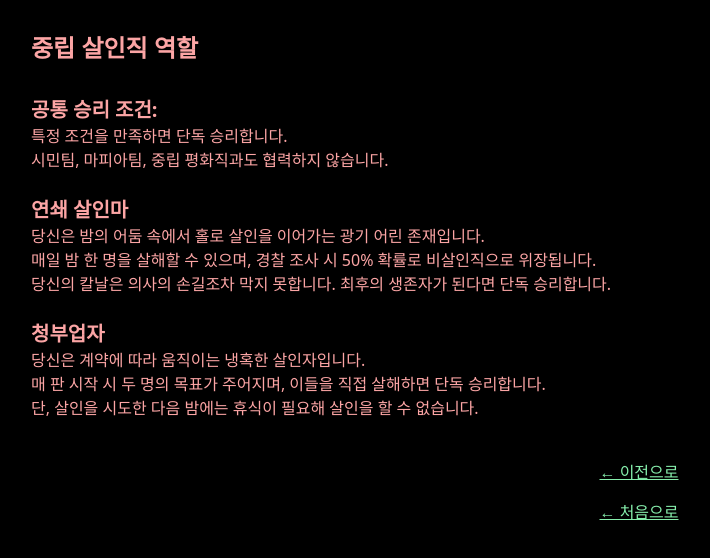
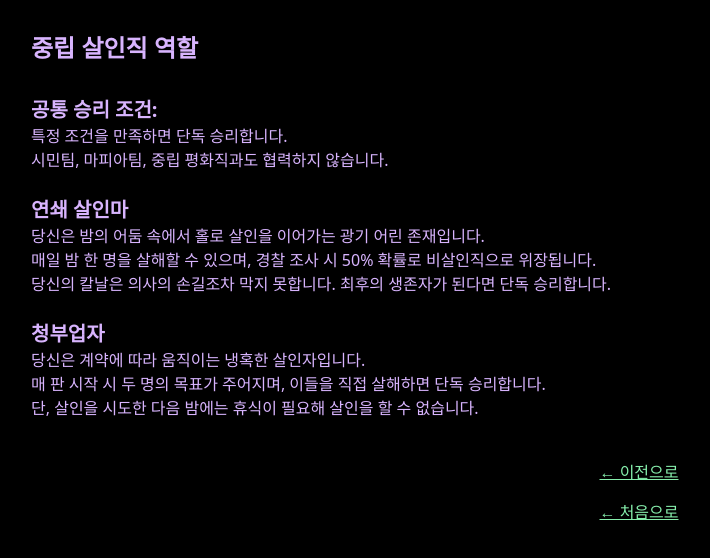
Before and after one commit to kuro793/Midnight-Mafia, a React (Vite) app: page /Midnight-Mafia/roles/neutral/killer in a window 1280 px wide. Shown: the top 558 px of the page, without its empty margins (1-711 px from the left). Built offline with nearby package versions, Linux system fonts and the light colour scheme.

Commit message:
Update Killer.jsx

```diff
--- a/src/pages/roles/neutral/Killer.jsx
+++ b/src/pages/roles/neutral/Killer.jsx
@@ -2,7 +2,7 @@
 
 export default function NeutralKiller() {
   return (
-    <div className="min-h-screen bg-black text-red-300 p-8">
+    <div className="min-h-screen bg-black text-purple-300 p-8">
       <h2 className="text-2xl font-bold mb-8">중립 살인직 역할</h2>
 
       <div className="space-y-6">
```
